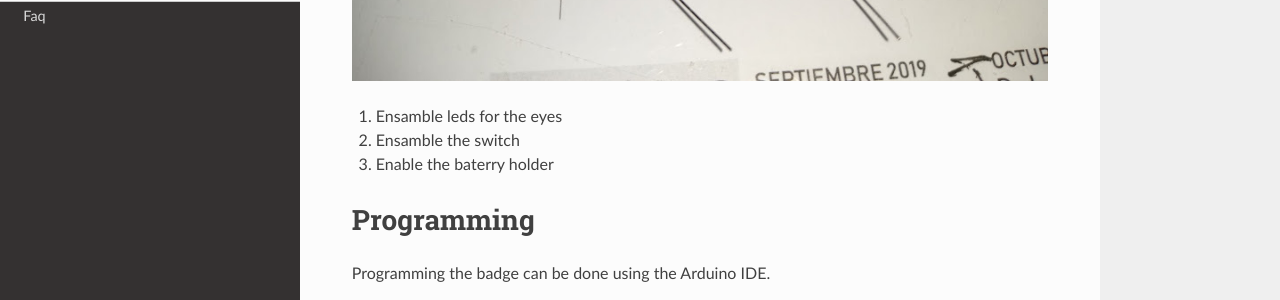
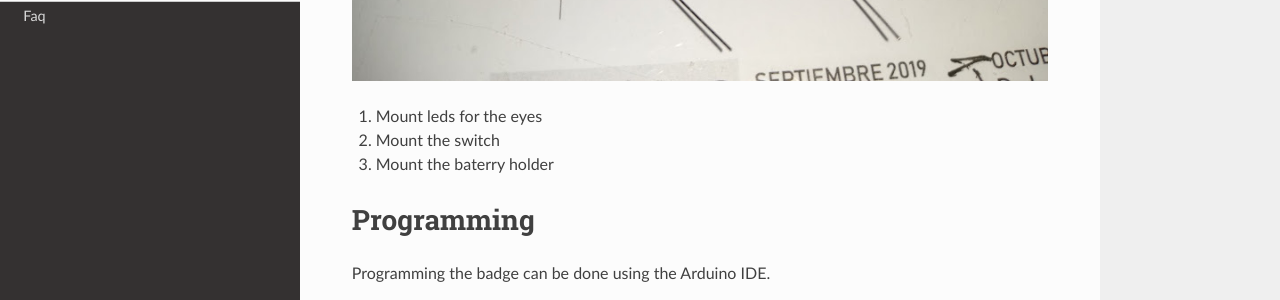
Before and after one commit to soynerdito/BSidesPR_2019_Badge, an MkDocs documentation site: the page built from docs/index.md, in a window 1280 px wide and 900 px high, scrolled down 2965 px. Shown: the part 151-451 px from the top of the window. Built offline with MkDocs 1.6.1, drawn with Linux system fonts in a browser that asks for light colours; nearby versions of some CDN libraries.

Commit message:
quick fix, typo. Could be better but.. oh well

```diff
--- a/docs/index.md
+++ b/docs/index.md
@@ -38,9 +38,9 @@ Qt | Part Number | Description
 
 ![Resistors](img/resistorback.jpg)
 
-3. Ensamble leds for the eyes
-4. Ensamble the switch
-5. Enable the baterry holder
+3. Mount leds for the eyes
+4. Mount the switch
+5. Mount the baterry holder
 
 # Programming
 Programming the badge can be done using the Arduino IDE.
```
